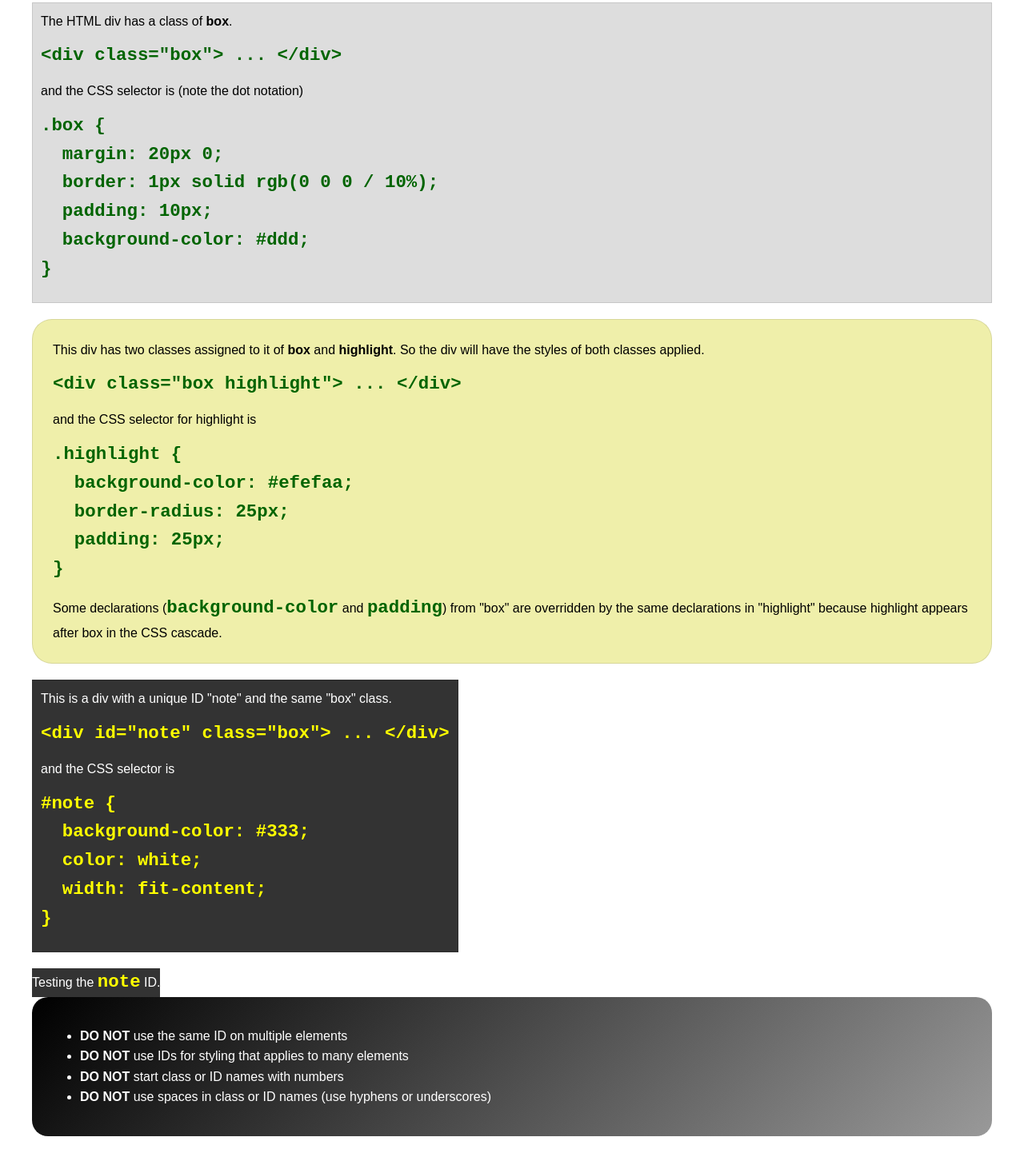
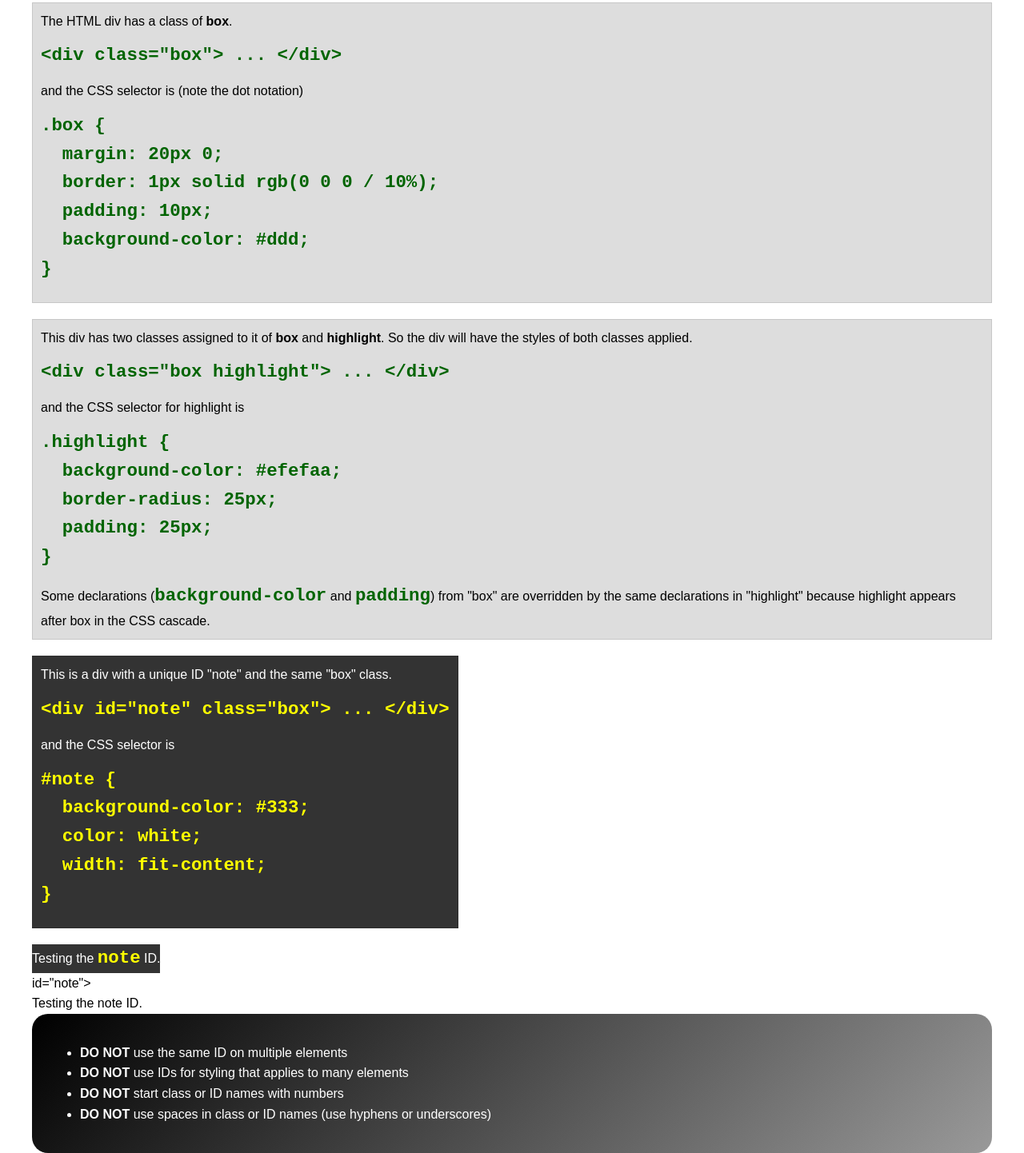
Before and after one commit to beatriceihonor/wdd130, a plain HTML site: page week03/class-and-id.html in a window 1280 px wide. Shown: the part 225-1667 px from the top of the page at 80% size. Before the commit the page ends 1646 px from the top, so only its background shows below. Drawn offline with Linux system fonts and the light colour scheme.

```diff
--- a/week03/class-and-id.html
+++ b/week03/class-and-id.html
@@ -49,8 +49,12 @@
 
     <div id="note">
         <p>Testing the <code>note</code> ID.</p>
+
     </div>
+    <div> id="note">
+        <p>Testing the note ID.</p>
 
+    </div>
     <section id="best-practice">
         <ul>
             <li><strong>DO NOT</strong> use the same ID on multiple elements</li>
--- a/week03/styles/class-and-id.css
+++ b/week03/styles/class-and-id.css
@@ -29,7 +29,7 @@ code {
     /* this is shorthand for #dddddd */
 }
 
-.highlight {
+    {
     background-color: #efefaa;
     border-radius: 25px;
     padding: 25px;
```
